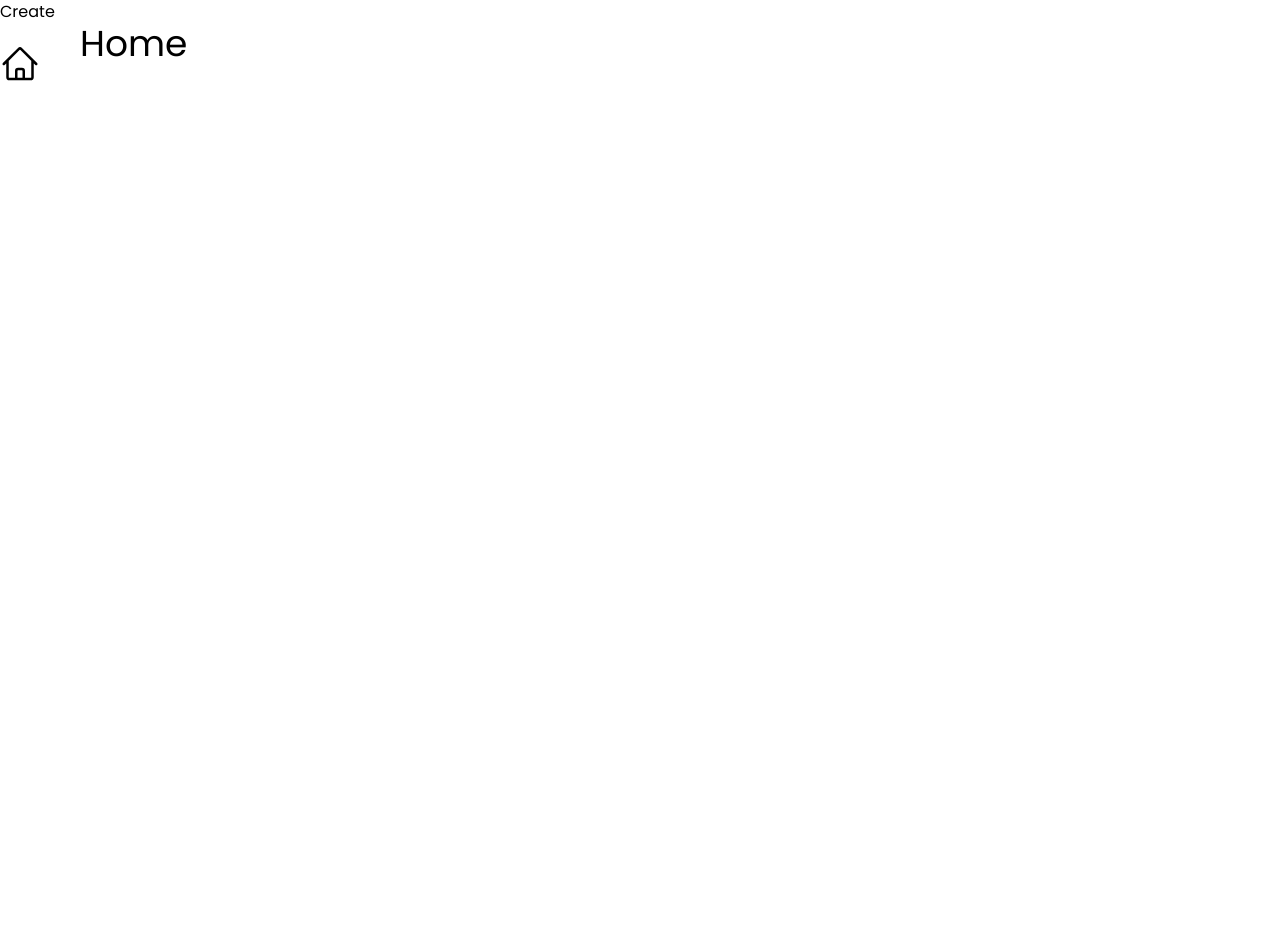
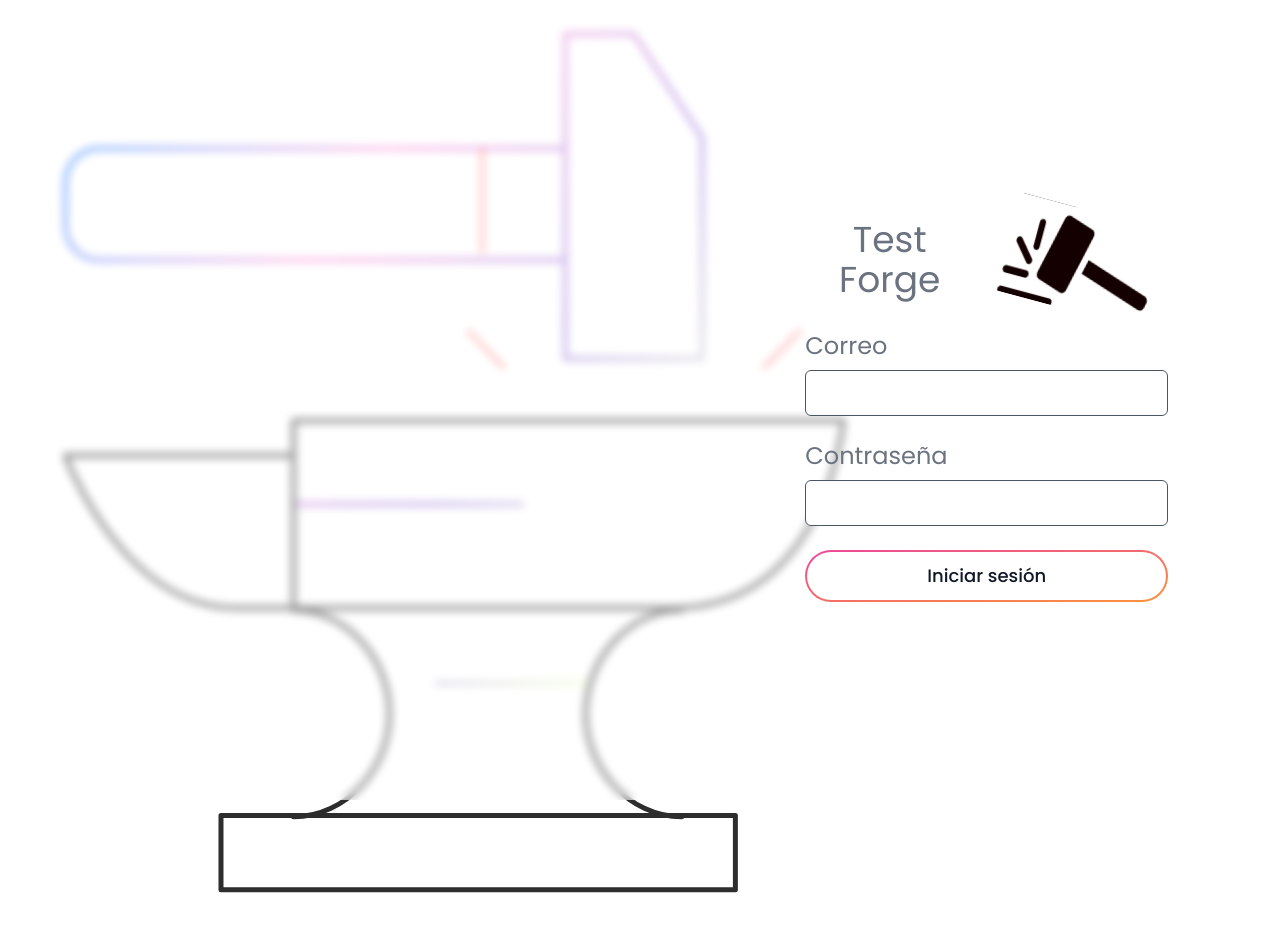
Before and after one commit to JoseHernann/test_forge, a Vue app: page / in a window 1280 px wide. Shown: the top 932 px of the page. Before the commit the page ends 800 px from the top, so only its background shows below. Built offline with nearby package versions, Linux system fonts and the light colour scheme.

Commit message:
Modificaciones en estilos y router -Se arreglan estilos del login -Modificacion en la ruta inicial del proyecto

```diff
--- a/src/router/index.ts
+++ b/src/router/index.ts
@@ -4,13 +4,13 @@ const router = createRouter({
   history: createWebHistory(import.meta.env.BASE_URL),
   routes: [
     {
-      path: '/',
+      path: '/home',
       name: 'home',
       component: () => import('../views/HomeView.vue')
     },
 
   {
-    path: '/login',
+    path: '/',
     name: 'login',
     component: () => import('../views/Auth/LoginPage.vue')
   },
--- a/src/views/Auth/LoginPage.vue
+++ b/src/views/Auth/LoginPage.vue
@@ -24,9 +24,9 @@ const login = () => {
 <template>
   <div class="min-h-screen flex items-center justify-center relative">
     <img src="@/assets/img/Frame1.svg" alt="Background" class="absolute inset-0 object-cover" />
-    <div class="absolute inset-0 bg-white bg-opacity-50 backdrop-blur-sm"></div>
+    <div class="absolute inset-0 bg-white h-full bg-opacity-50 backdrop-blur-sm"></div>
 
-    <div class="w-1/3 bg-opacity-0 p-8 absolute right-20">
+    <div class="w-1/3 z-10 bg-opacity-0 p-8 absolute right-20">
       <div class="flex items-center">
         <h1 class="text-4xl font-poppins text-gray-500 text-center">Test Forge</h1>
         <img src="/src/assets/img/hammer.svg" alt="SVG" class="ml-4" />
@@ -41,7 +41,7 @@ const login = () => {
             type="text"
             id="username"
             name="username"
-            class="w-full p-2 text-xl border border-transparent rounded-md focus:outline-none focus:ring focus:ring-indigo-300"
+            class="w-full p-2 text-xl border border-gray-600 rounded-md focus:outline-none focus:ring focus:ring-indigo-300"
           />
         </div>
         <div class="mb-6">
@@ -53,7 +53,7 @@ const login = () => {
             type="password"
             id="password"
             name="password"
-            class="w-full p-2 text-xl border border-transparent rounded-md focus:outline-none focus:ring focus:ring-indigo-300"
+            class="w-full p-2 text-xl border border-gray-600 rounded-md focus:outline-none focus:ring focus:ring-indigo-300"
           />
         </div>
         <div class="text-center">
```
